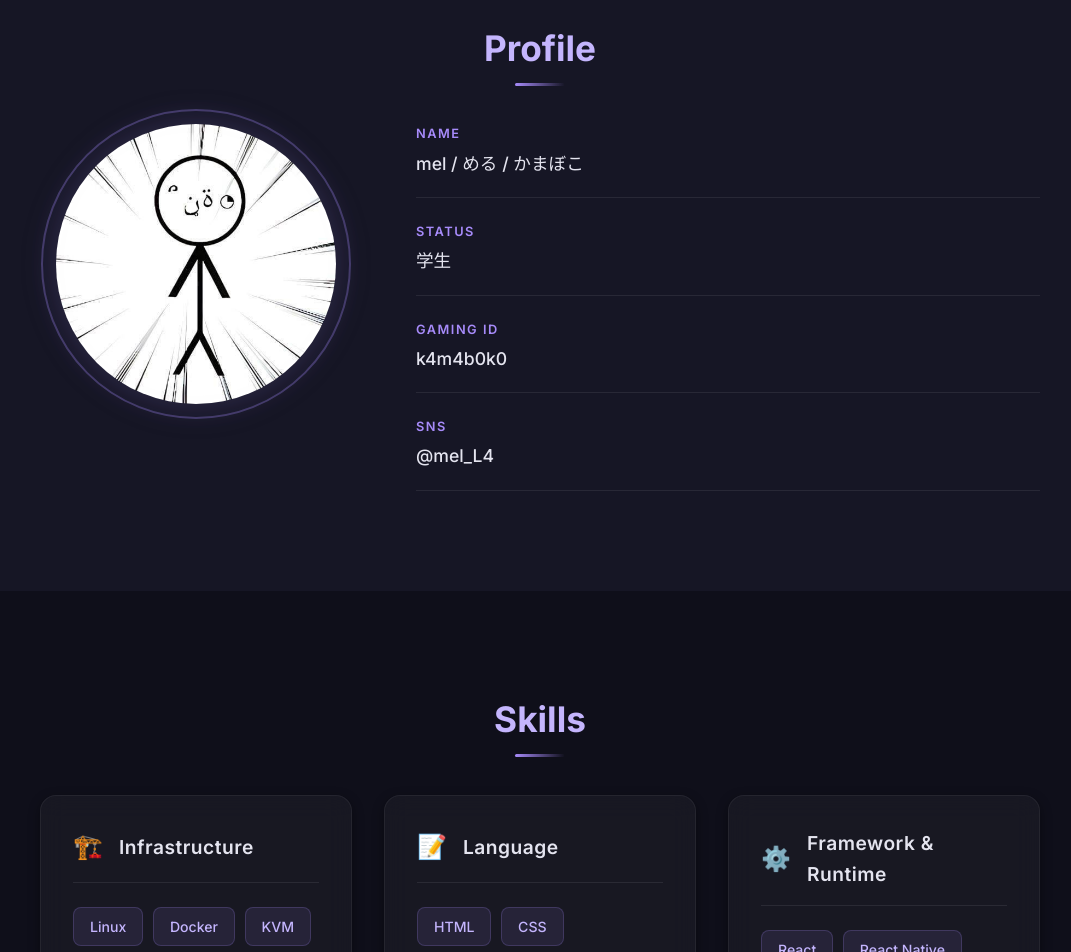
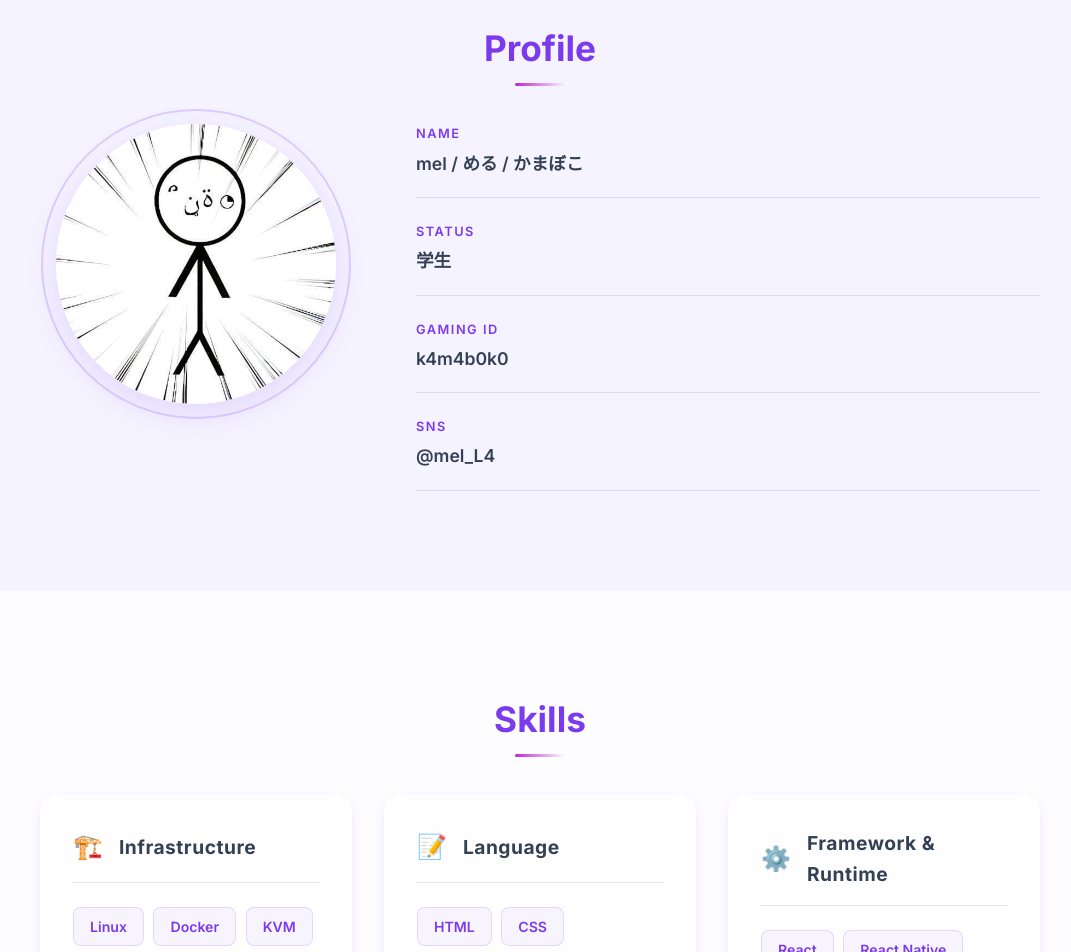
Before and after one commit to k4m4b0k0/k4m4b0k0.github.io, a Next.js app: page / in a window 1280 px wide. Shown: the part 880-1832 px from the top of the page, without its empty margins (100-1171 px from the left). Built offline with nearby package versions, Linux system fonts and the light colour scheme.

Commit message:
Switch to pastel light theme

```diff
--- a/src/app/globals.css
+++ b/src/app/globals.css
@@ -1,23 +1,23 @@
 :root {
-  --color-bg: #0f0f1a;
-  --color-bg-alt: #161625;
-  --color-text-main: #e4e4ef;
-  --color-text-muted: #9b9bb4;
-  --color-primary: #c4b5fd;
-  --color-accent: #a78bfa;
-  --color-border: rgba(255, 255, 255, 0.08);
-  --color-glass: rgba(22, 22, 37, 0.75);
-  --color-glass-border: rgba(255, 255, 255, 0.06);
-  --color-card: rgba(255, 255, 255, 0.04);
-  --color-card-hover: rgba(255, 255, 255, 0.07);
+  --color-bg: #fdfcff;
+  --color-bg-alt: #f5f3ff;
+  --color-text-main: #334155;
+  --color-text-muted: #64748b;
+  --color-primary: #7c3aed;
+  --color-accent: #c026d3;
+  --color-border: rgba(124, 58, 237, 0.15);
+  --color-glass: rgba(255, 255, 255, 0.75);
+  --color-glass-border: rgba(255, 255, 255, 0.6);
+  --color-card: rgba(255, 255, 255, 0.6);
+  --color-card-hover: rgba(255, 255, 255, 0.9);
 
   --max-width: 1000px;
   --nav-height: 70px;
 
-  --shadow-sm: 0 1px 3px rgba(0, 0, 0, 0.3);
-  --shadow-md: 0 4px 12px rgba(0, 0, 0, 0.4);
-  --shadow-lg: 0 10px 30px rgba(0, 0, 0, 0.5);
-  --shadow-glow: 0 0 20px rgba(167, 139, 250, 0.15);
+  --shadow-sm: 0 1px 3px rgba(124, 58, 237, 0.1);
+  --shadow-md: 0 4px 12px rgba(124, 58, 237, 0.1);
+  --shadow-lg: 0 10px 30px rgba(124, 58, 237, 0.15);
+  --shadow-glow: 0 0 20px rgba(192, 38, 211, 0.2);
 }
 
 * {
--- a/src/components/Contact.module.css
+++ b/src/components/Contact.module.css
@@ -35,7 +35,7 @@
   justify-content: center;
   gap: 1rem;
   font-size: 1.1rem;
-  font-weight: 500;
+  font-weight: 600;
   color: var(--color-text-main);
   transition: all 0.3s ease;
   padding: 1.2rem;
@@ -49,10 +49,10 @@
 
 .socialLink:hover {
   transform: translateY(-5px);
-  color: #ffffff;
-  border-color: rgba(167, 139, 250, 0.4);
+  color: var(--color-primary);
+  border-color: rgba(124, 58, 237, 0.4);
   background-color: var(--color-card-hover);
-  box-shadow: var(--shadow-glow);
+  box-shadow: var(--shadow-lg);
 }
 
 .socialIcon {
--- a/src/components/Footer.module.css
+++ b/src/components/Footer.module.css
@@ -19,7 +19,8 @@
 
 .brand h3 {
   font-size: 1.5rem;
-  font-weight: 700;
+  font-weight: 800;
+  color: var(--color-primary);
   margin-bottom: 0.5rem;
 }
 
--- a/src/components/Games.module.css
+++ b/src/components/Games.module.css
@@ -31,26 +31,20 @@
 .card:hover {
   transform: translateY(-5px);
   background: var(--color-card-hover);
-  border-color: rgba(167, 139, 250, 0.3);
-  box-shadow: var(--shadow-glow);
-}
-
-.gameIcon {
-  font-size: 2.5rem;
-  display: block;
-  margin-bottom: 1rem;
-  filter: drop-shadow(0 0 8px rgba(167, 139, 250, 0.4));
+  border-color: rgba(124, 58, 237, 0.3);
+  box-shadow: var(--shadow-lg);
 }
 
 .gameTitle {
-  font-size: 1.1rem;
-  font-weight: 700;
-  color: var(--color-text-main);
+  font-size: 1.15rem;
+  font-weight: 800;
+  color: var(--color-primary);
   margin-bottom: 0.5rem;
   letter-spacing: 0.5px;
 }
 
 .gameDesc {
   font-size: 0.88rem;
+  font-weight: 500;
   color: var(--color-text-muted);
 }
--- a/src/components/Hero.module.css
+++ b/src/components/Hero.module.css
@@ -3,8 +3,8 @@
   display: flex;
   align-items: center;
   padding-top: var(--nav-height);
-  background: radial-gradient(circle at top right, rgba(167, 139, 250, 0.15), transparent 40%),
-              radial-gradient(circle at bottom left, rgba(196, 181, 253, 0.1), transparent 40%);
+  background: radial-gradient(circle at top right, rgba(192, 38, 211, 0.08), transparent 40%),
+              radial-gradient(circle at bottom left, rgba(124, 58, 237, 0.08), transparent 40%);
 }
 
 .container {
@@ -19,7 +19,6 @@
   font-weight: 500;
   margin-bottom: 0.5rem;
   letter-spacing: 1px;
-  text-shadow: 0 0 10px rgba(167, 139, 250, 0.3);
 }
 
 .name {
@@ -64,17 +63,17 @@
   font-size: 0.88rem;
   font-weight: 500;
   color: var(--color-primary);
-  background: rgba(167, 139, 250, 0.1);
-  border: 1px solid rgba(167, 139, 250, 0.2);
+  background: rgba(255, 255, 255, 0.5);
+  border: 1px solid rgba(124, 58, 237, 0.2);
   border-radius: 50px;
+  backdrop-filter: blur(4px);
   transition: all 0.2s ease;
 }
 
 .likeTag:hover {
-  background: rgba(167, 139, 250, 0.25);
-  color: #ffffff;
+  background: rgba(124, 58, 237, 0.1);
   transform: translateY(-2px);
-  border-color: rgba(167, 139, 250, 0.5);
+  border-color: rgba(124, 58, 237, 0.4);
 }
 
 .actions {
@@ -91,31 +90,29 @@
 }
 
 .primaryBtn {
-  background-color: rgba(167, 139, 250, 0.15);
-  color: var(--color-primary);
-  border: 1px solid rgba(167, 139, 250, 0.3);
-  box-shadow: 0 0 15px rgba(167, 139, 250, 0.1);
-  backdrop-filter: blur(4px);
+  background-color: var(--color-primary);
+  color: #ffffff;
+  border: 1px solid var(--color-primary);
+  box-shadow: 0 4px 14px rgba(124, 58, 237, 0.3);
 }
 
 .primaryBtn:hover {
-  background-color: rgba(167, 139, 250, 0.3);
-  color: #ffffff;
-  border-color: rgba(167, 139, 250, 0.6);
-  box-shadow: 0 0 20px rgba(167, 139, 250, 0.3);
+  background-color: transparent;
+  color: var(--color-primary);
+  box-shadow: none;
 }
 
 .secondaryBtn {
-  background-color: transparent;
-  color: var(--color-text-muted);
+  background-color: rgba(255, 255, 255, 0.5);
+  color: var(--color-text-main);
   border: 1px solid var(--color-border);
   backdrop-filter: blur(4px);
 }
 
 .secondaryBtn:hover {
-  border-color: var(--color-accent);
+  border-color: var(--color-primary);
   color: var(--color-primary);
-  background-color: rgba(167, 139, 250, 0.05);
+  background-color: rgba(124, 58, 237, 0.05);
 }
 
 @media (max-width: 600px) {
--- a/src/components/Profile.module.css
+++ b/src/components/Profile.module.css
@@ -18,9 +18,9 @@
   width: 280px;
   height: 280px;
   border-radius: 50%;
-  box-shadow: 0 0 30px rgba(167, 139, 250, 0.2);
+  box-shadow: 0 10px 30px rgba(124, 58, 237, 0.15);
   position: relative;
-  background: transparent;
+  background: white;
 }
 
 .avatarImg {
@@ -37,9 +37,8 @@
   left: -15px;
   right: -15px;
   bottom: -15px;
-  border: 2px solid rgba(167, 139, 250, 0.3);
+  border: 2px solid rgba(124, 58, 237, 0.2);
   border-radius: 50%;
-  filter: drop-shadow(0 0 10px rgba(167, 139, 250, 0.5));
 }
 
 .infoGrid {
@@ -58,7 +57,7 @@
 .label {
   font-size: 0.8rem;
   font-weight: 600;
-  color: var(--color-accent);
+  color: var(--color-primary);
   text-transform: uppercase;
   letter-spacing: 1.5px;
 }
@@ -66,7 +65,7 @@
 .value {
   font-size: 1.1rem;
   color: var(--color-text-main);
-  font-weight: 500;
+  font-weight: 600;
 }
 
 @media (max-width: 800px) {
--- a/src/components/Skills.module.css
+++ b/src/components/Skills.module.css
@@ -22,8 +22,8 @@
 .card:hover {
   transform: translateY(-5px);
   background: var(--color-card-hover);
-  border-color: rgba(167, 139, 250, 0.3);
-  box-shadow: var(--shadow-glow);
+  border-color: rgba(124, 58, 237, 0.3);
+  box-shadow: var(--shadow-lg);
 }
 
 .cardHeader {
@@ -42,7 +42,7 @@
 .cardHeader h3 {
   font-size: 1.2rem;
   color: var(--color-text-main);
-  font-weight: 600;
+  font-weight: 700;
   letter-spacing: 0.5px;
 }
 
@@ -56,18 +56,17 @@
   display: inline-block;
   padding: 0.45rem 1rem;
   font-size: 0.88rem;
-  font-weight: 500;
+  font-weight: 600;
   color: var(--color-primary);
-  background: rgba(167, 139, 250, 0.1);
-  border: 1px solid rgba(167, 139, 250, 0.2);
+  background: rgba(124, 58, 237, 0.05);
+  border: 1px solid rgba(124, 58, 237, 0.15);
   border-radius: 8px;
   transition: all 0.2s ease;
   cursor: default;
 }
 
 .tag:hover {
-  background: rgba(167, 139, 250, 0.25);
-  color: #ffffff;
+  background: rgba(124, 58, 237, 0.15);
   transform: translateY(-2px);
-  border-color: rgba(167, 139, 250, 0.5);
+  border-color: rgba(124, 58, 237, 0.3);
 }
```
